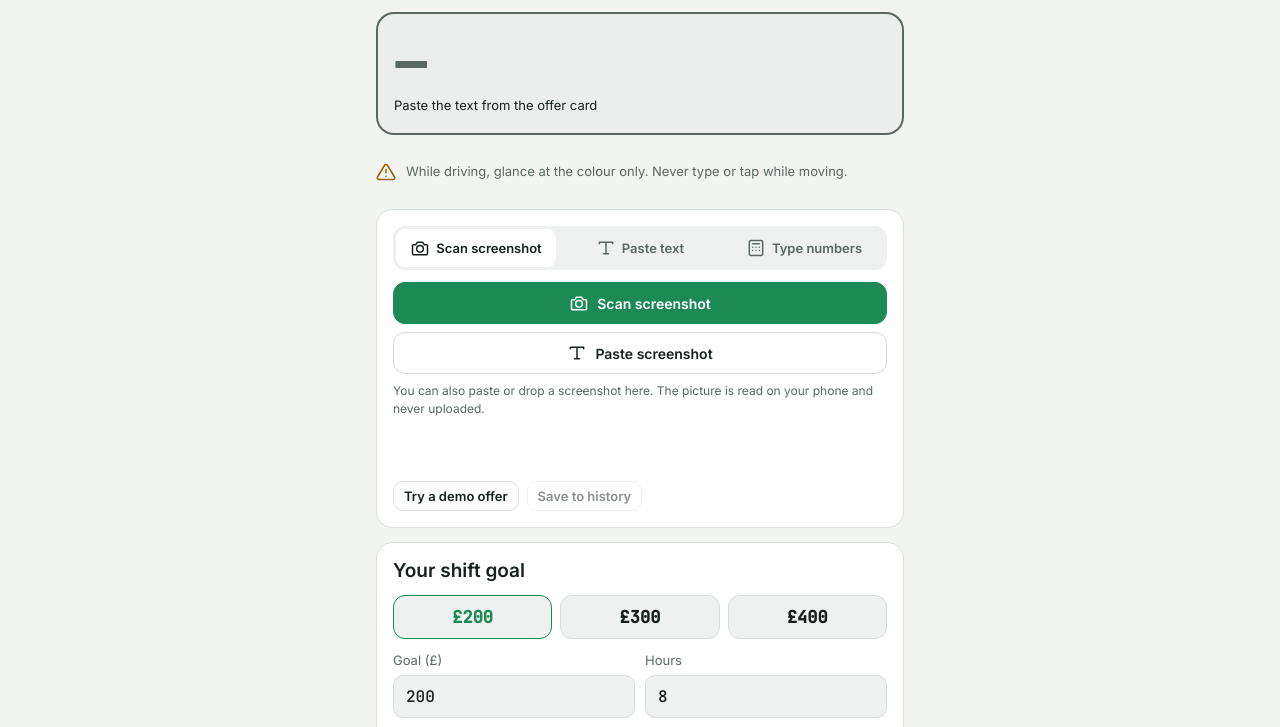
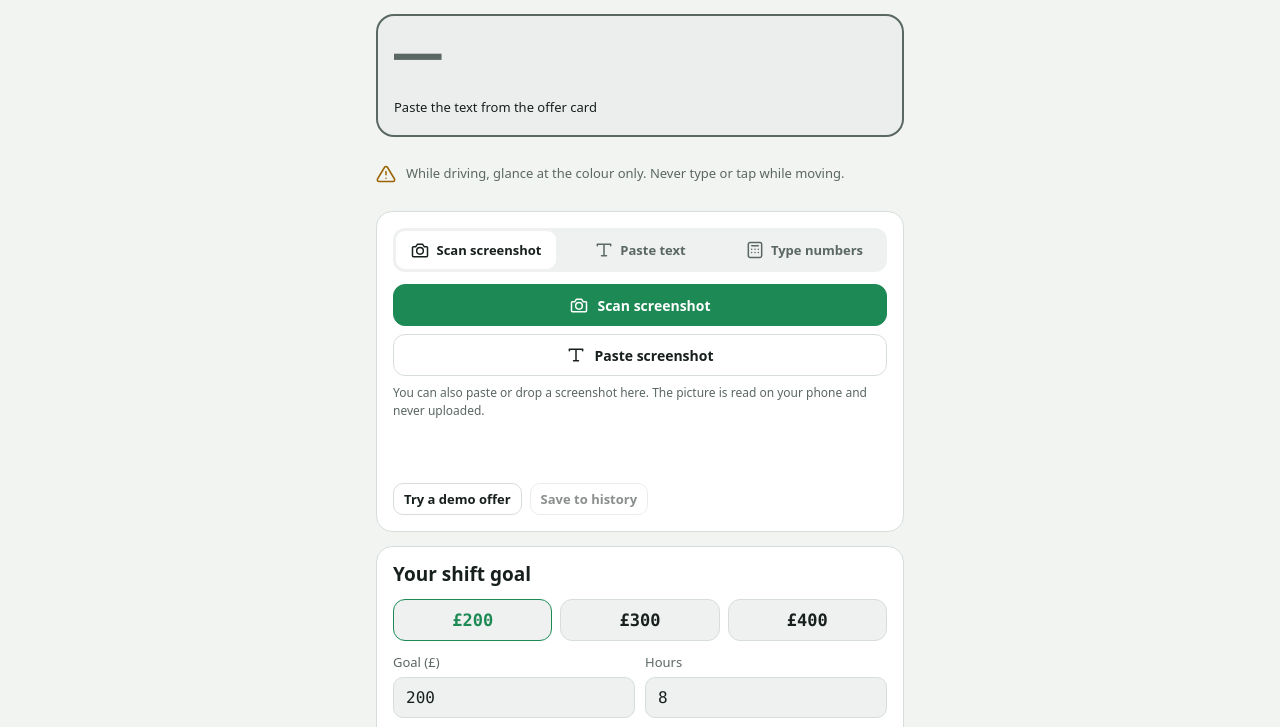
Before and after one commit to sabzino45-rgb/your-username-fairfare, a website with bundled scripts: page app/index.html in a window 1280 px wide. Shown: the part 131-858 px from the top of the page. Built offline with nearby package versions, Linux system fonts and the light colour scheme; files whose address does not match are found by name.

Commit message:
Cycle 1: work in progress (font privacy fix, QA probes)
Co-Authored-By: Claude Opus 5.5 <noreply@anthropic.com>
Claude-Session: https://claude.ai/code/session_016DuPDFF8f4XzRxamFLKQDy

```diff
--- a/app/index.html
+++ b/app/index.html
@@ -9,9 +9,6 @@
 <link rel="manifest" href="manifest.webmanifest">
 <link rel="icon" href="icons/icon.svg" type="image/svg+xml">
 <link rel="apple-touch-icon" href="icons/icon-192.png">
-<link rel="preconnect" href="https://fonts.googleapis.com">
-<link rel="preconnect" href="https://fonts.gstatic.com" crossorigin>
-<link rel="stylesheet" href="https://fonts.googleapis.com/css2?family=Barlow+Condensed:wght@600;700&family=Inter:wght@400;500;600&family=JetBrains+Mono:wght@500&display=swap">
 <link rel="stylesheet" href="styles.css">
 </head>
 <body>
--- a/app/styles.css
+++ b/app/styles.css
@@ -6,9 +6,10 @@
   --go: #4fc48a; --go-bg: #12301f; --wait: #f2b443; --wait-bg: #33270e; --stop: #ff7b70; --stop-bg: #3a1916;
   --unk: #98a5a0; --unk-bg: #1f2725;
   --heat0: #1c2321; --heat1: #1e3a2c; --heat2: #2e6b4a; --heat3: #4fc48a;
-  --display: "Barlow Condensed", "Arial Narrow", system-ui, sans-serif;
-  --body: "Inter", system-ui, -apple-system, "Segoe UI", "Noto Sans", sans-serif;
-  --mono: "JetBrains Mono", ui-monospace, "Cascadia Mono", Consolas, monospace;
+  /* System fonts only: no web-font requests (privacy: no driver IP sent to a font host) */
+  --display: "Arial Narrow", "Roboto Condensed", "Helvetica Neue Condensed", "Sans Narrow", system-ui, sans-serif;
+  --body: system-ui, -apple-system, "Segoe UI", Roboto, "Noto Sans", sans-serif;
+  --mono: ui-monospace, "SF Mono", "Cascadia Mono", Consolas, monospace;
   color-scheme: dark;
 }
 @media (prefers-color-scheme: light) {
@@ -127,6 +128,8 @@ body.dropping .view { outline: 3px dashed var(--accent); outline-offset: 4px; bo
 
 /* Demand */
 .level { font: 700 34px/1 var(--display); }
+/* Condensed where the system has it (the font shorthand resets font-stretch, so set it after) */
+.wordmark, h1, .word, .level { font-stretch: condensed; }
 .heat-wrap { overflow-x: auto; }
 .heat { display: grid; grid-template-columns: 44px repeat(5, minmax(40px, 1fr)); gap: 6px; min-width: 300px; font-size: 11px; color: var(--muted); }
 .heat .h { text-align: center; font-family: var(--mono); }
--- a/app/sw.js
+++ b/app/sw.js
@@ -1,5 +1,5 @@
 // Offline support: cache the app shell so FairFare opens with no signal.
-const CACHE = "fairfare-v2";
+const CACHE = "fairfare-v3";
 const SHELL = ["./", "index.html", "styles.css", "manifest.webmanifest", "icons/icon.svg",
   "js/app.js", "js/engine.js", "js/demand.js", "js/southwest.js", "js/i18n.js", "js/store.js", "lang/en.json"];
 
```
